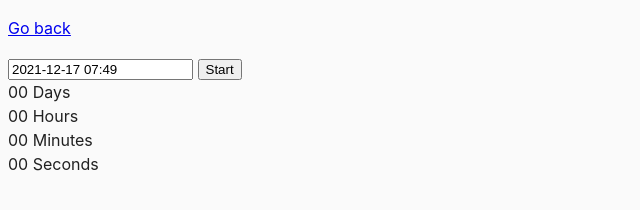
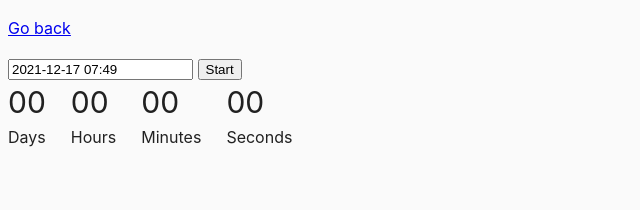
Before and after one commit to Dmitri-Rudomanov/goit-js-hw-09, a website built with Parcel: page src/02-timer.html in a window 1280 px wide. Shown: the whole page, without its empty margins (0-640 px from the left). Built offline with nearby package versions, Linux system fonts and the light colour scheme.

Commit message:
timer-style

```diff
--- a/src/css/common.css
+++ b/src/css/common.css
@@ -16,3 +16,19 @@ img {
   display: block;
   max-width: 100%;
 }
+
+.timer{
+  display: flex;
+}
+.field{
+  display: flex;
+  flex-direction: column;
+  margin-right: 25px;
+
+}
+.field:last-child{
+  margin-right: 0;
+}
+.value{
+  font-size: 30px;
+}
--- a/src/js/02-timer.js
+++ b/src/js/02-timer.js
@@ -25,13 +25,13 @@ minuteIncrement: 1,
       console.log(selectedDates[0]);
       if (selectedDates[0] < date) {
         refs.startBtn.disabled=true
-        Notiflix.Notify.warning("Please choose a date in the future")
+        Notiflix.Notify.failure("Please choose a date in the future")
       }
       else {
           startTime = selectedDates[0]
           console.log(startTime)
           refs.startBtn.disabled = false
-          Notiflix.Notify.success('Date has been chosen');
+          Notiflix.Notify.success('Date is correct');
       }
   },
 };
```
